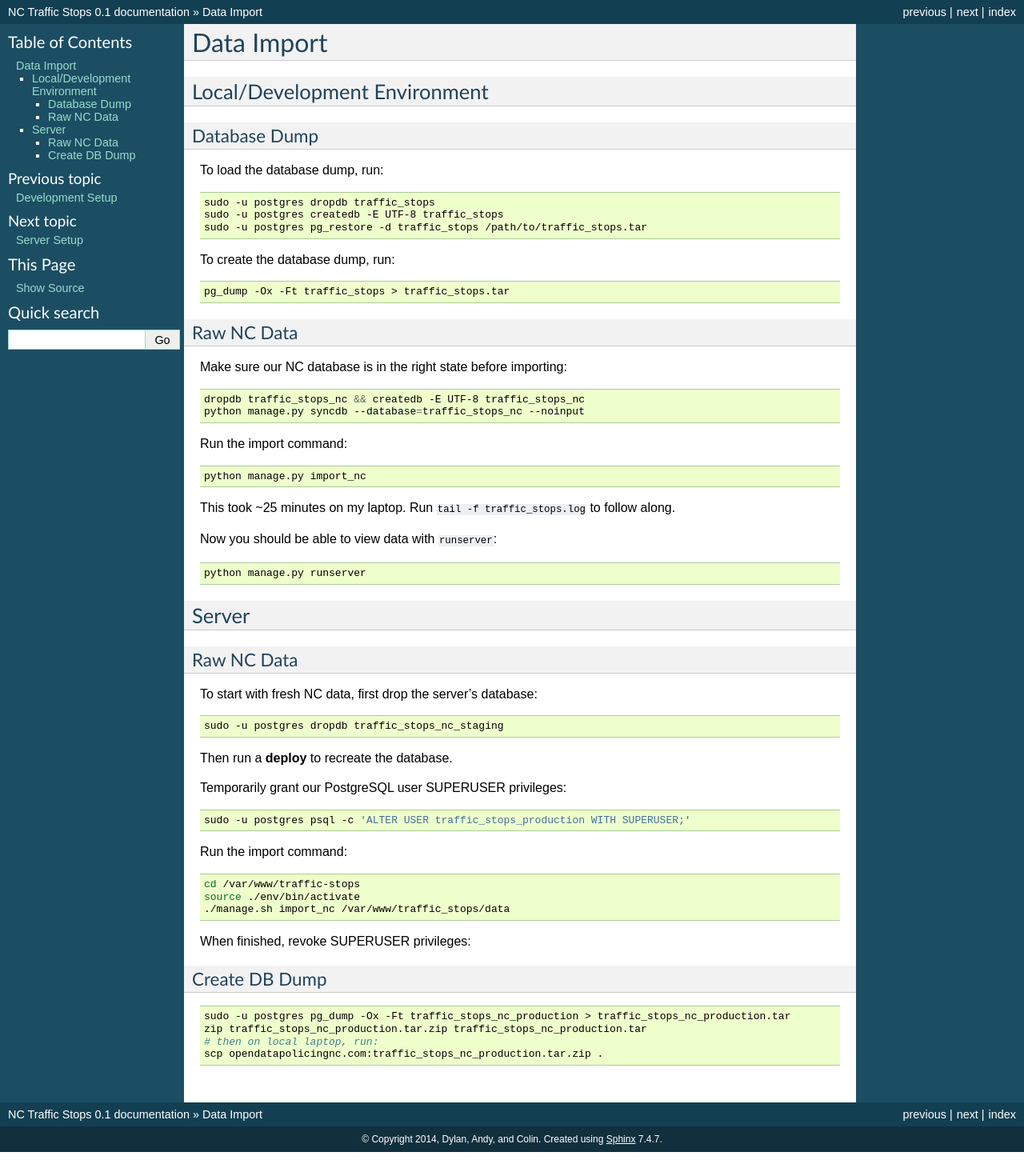
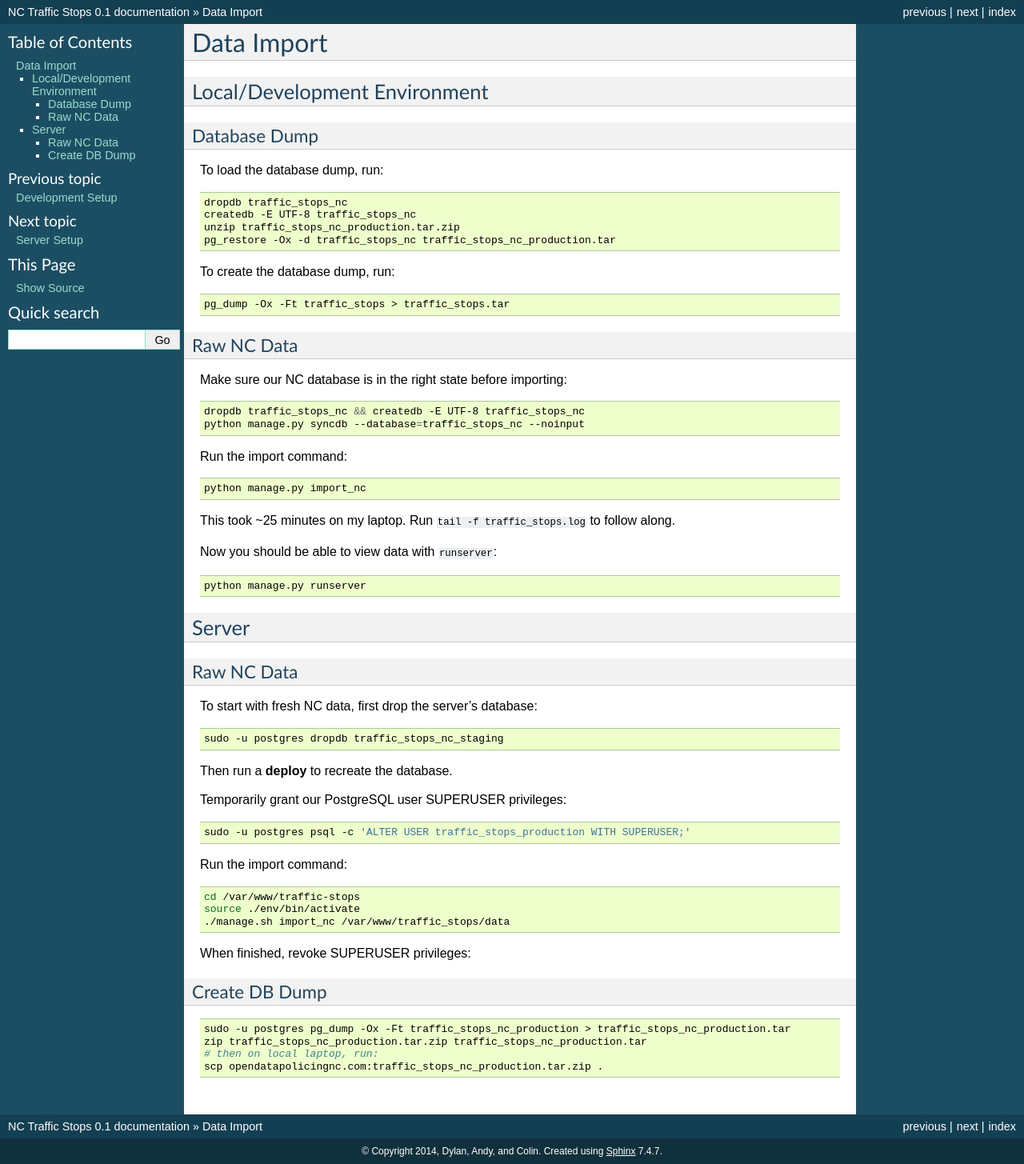
Before and after one commit to OpenDataPolicingNC/Traffic-Stops, a Sphinx documentation site: the page built from docs/data-import.rst, in a window 1280 px wide. Shown: the whole page at 80% size. Built offline with Sphinx 7.4.7, drawn with Linux system fonts in a browser that asks for light colours.

Commit message:
fix local pg_restore instructions

```diff
--- a/docs/data-import.rst
+++ b/docs/data-import.rst
@@ -13,9 +13,10 @@ To load the database dump, run:
 
 .. code-block:: bash
 
-    sudo -u postgres dropdb traffic_stops
-    sudo -u postgres createdb -E UTF-8 traffic_stops
-    sudo -u postgres pg_restore -d traffic_stops /path/to/traffic_stops.tar
+    dropdb traffic_stops_nc
+    createdb -E UTF-8 traffic_stops_nc
+    unzip traffic_stops_nc_production.tar.zip
+    pg_restore -Ox -d traffic_stops_nc traffic_stops_nc_production.tar
 
 To create the database dump, run:
 
```
